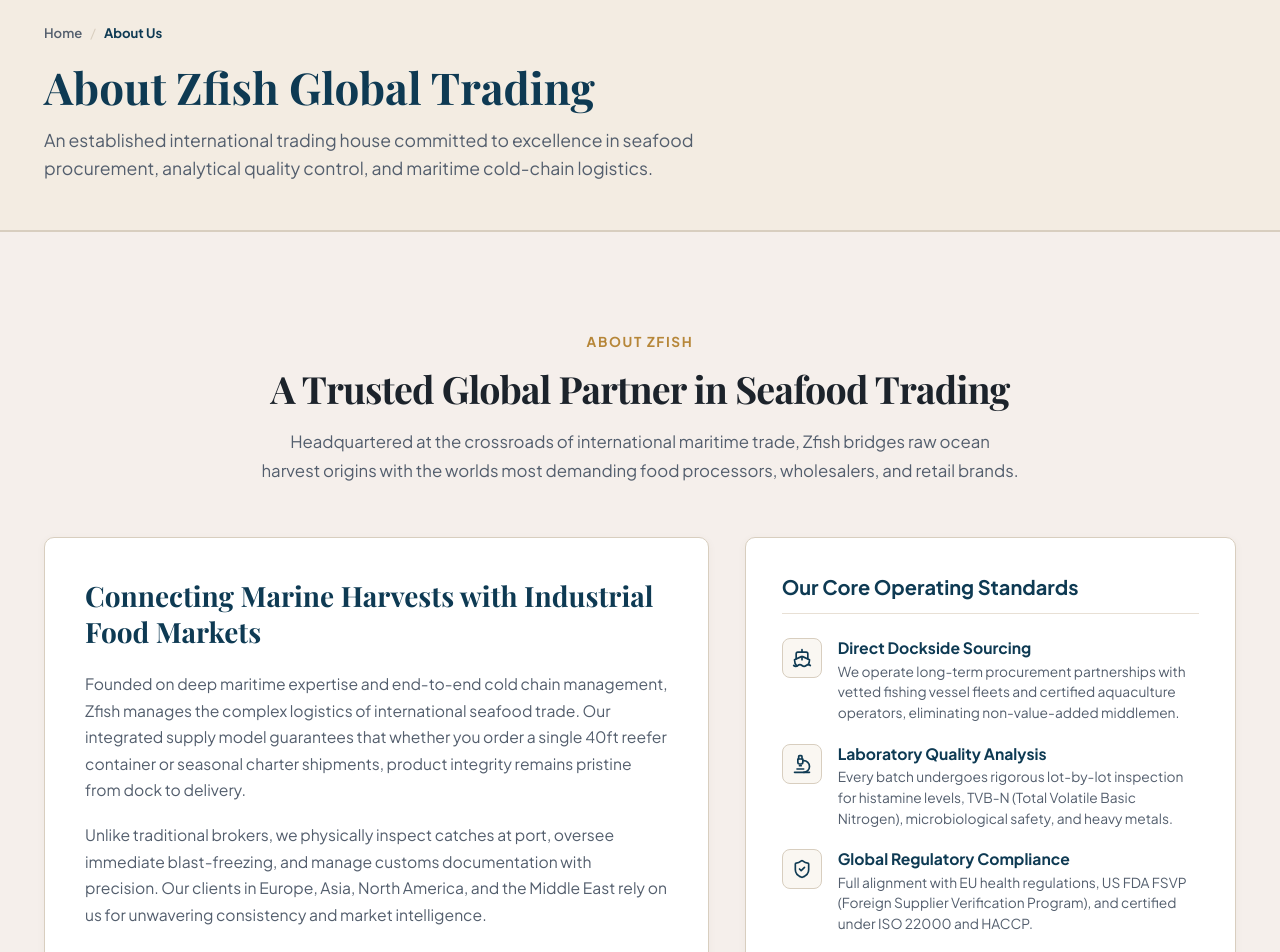
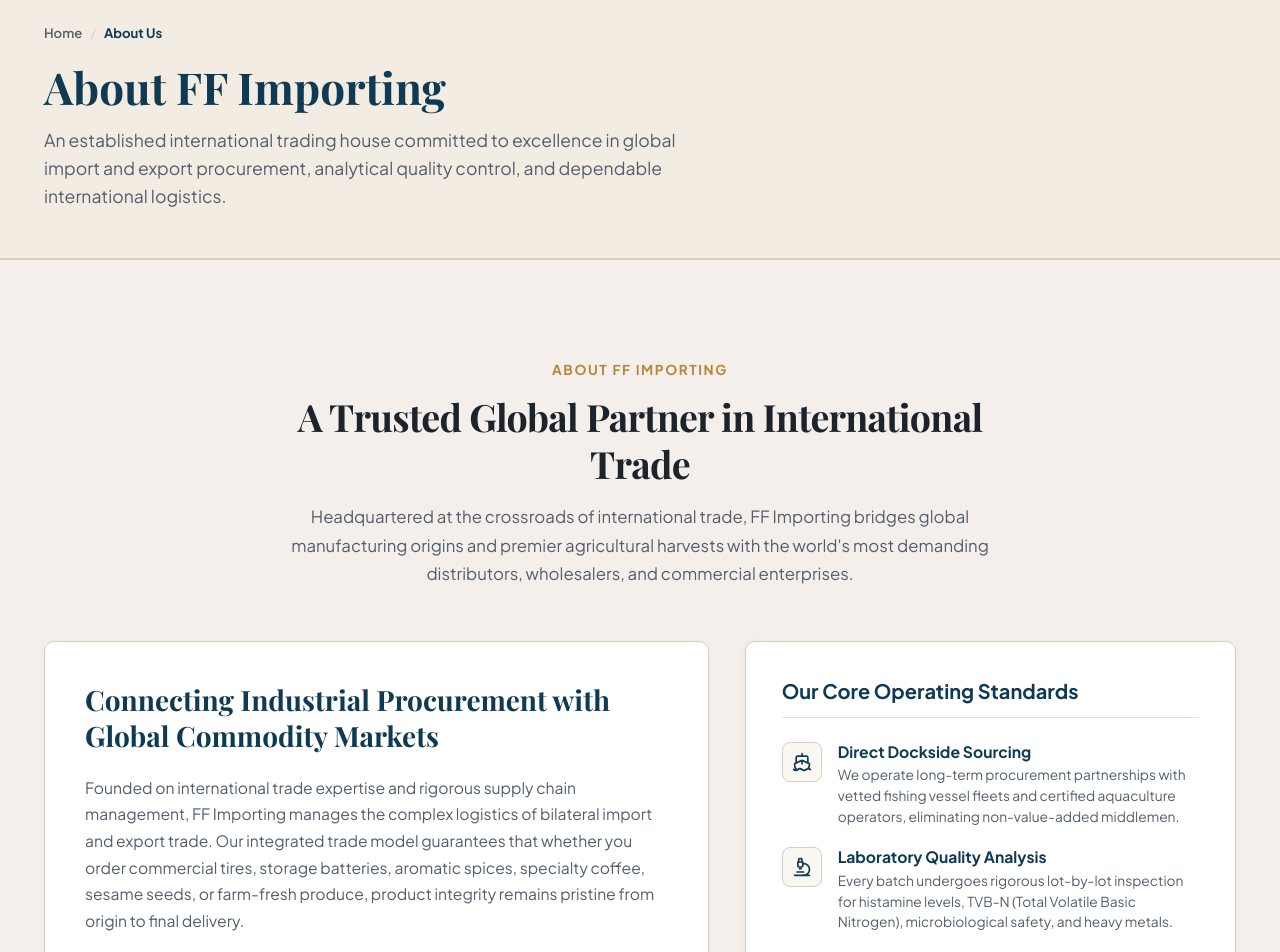
Before and after one commit to Goodomenn/import_spice, a React (Vite) app: page /about in a window 1280 px wide. Shown: the part 140-1092 px from the top of the page. Built offline with nearby package versions, Linux system fonts and the light colour scheme; a web font is replaced by a local one.

Commit message:
feat: replace all remaining zfish mentions with FF Importing across all pages

```diff
--- a/package.json
+++ b/package.json
@@ -1,5 +1,5 @@
 {
-  "name": "zfish",
+  "name": "ff-importing",
   "private": true,
   "version": "1.0.0",
   "type": "module",
--- a/src/components/AboutSection.jsx
+++ b/src/components/AboutSection.jsx
@@ -50,12 +50,12 @@ export default function AboutSection() {
       <div className="container">
         {/* Top Header */}
         <div className="section-header">
-          <span className="section-subtitle">About Zfish</span>
-          <h2 className="section-title font-serif">A Trusted Global Partner in Seafood Trading</h2>
+          <span className="section-subtitle">About FF Importing</span>
+          <h2 className="section-title font-serif">A Trusted Global Partner in International Trade</h2>
           <p className="section-desc">
-            Headquartered at the crossroads of international maritime trade, Zfish bridges raw
-            ocean harvest origins with the worlds most demanding food processors, wholesalers,
-            and retail brands.
+            Headquartered at the crossroads of international trade, FF Importing bridges
+            global manufacturing origins and premier agricultural harvests with the world's most demanding distributors,
+            wholesalers, and commercial enterprises.
           </p>
         </div>
 
@@ -63,20 +63,20 @@ export default function AboutSection() {
         <div className="about-grid">
           <div className="about-text-card">
             <h3 className="about-card-title font-serif">
-              Connecting Marine Harvests with Industrial Food Markets
+              Connecting Industrial Procurement with Global Commodity Markets
             </h3>
             <p className="about-p">
-              Founded on deep maritime expertise and end-to-end cold chain management,
-              Zfish manages the complex logistics of international seafood trade.
-              Our integrated supply model guarantees that whether you order a single 40ft reefer
-              container or seasonal charter shipments, product integrity remains pristine from
-              dock to delivery.
+              Founded on international trade expertise and rigorous supply chain management,
+              FF Importing manages the complex logistics of bilateral import and export trade.
+              Our integrated trade model guarantees that whether you order commercial tires, storage batteries,
+              aromatic spices, specialty coffee, sesame seeds, or farm-fresh produce, product integrity remains pristine from
+              origin to final delivery.
             </p>
             <p className="about-p">
-              Unlike traditional brokers, we physically inspect catches at port, oversee
-              immediate blast-freezing, and manage customs documentation with precision.
-              Our clients in Europe, Asia, North America, and the Middle East rely on us
-              for unwavering consistency and market intelligence.
+              Unlike traditional brokers, we physically inspect consignments at origin, oversee
+              quality certification, and manage customs documentation with precision.
+              Our clients in Africa, the Middle East, Europe, and Asia-Pacific rely on us
+              for unwavering consistency and dependable supply lines.
             </p>
 
             <div className="about-stats">
--- a/src/components/Footer.jsx
+++ b/src/components/Footer.jsx
@@ -123,7 +123,7 @@ export default function Footer() {
         {/* Bottom Legal Bar */}
         <div className="footer-bottom">
           <div className="copyright">
-            &copy; {new Date().getFullYear()} Zfish Global B.V. All rights reserved. Registered under Chamber of Commerce (KvK Rotterdam).
+            &copy; {new Date().getFullYear()} FF Importing Global Services. All rights reserved.
           </div>
           <div className="footer-legal-links">
             <a href="#">Terms of Sale & Delivery</a>
--- a/src/pages/AboutPage.jsx
+++ b/src/pages/AboutPage.jsx
@@ -47,10 +47,10 @@ export default function AboutPage() {
             <span className="crumb-sep">/</span>
             <span className="crumb-current">About Us</span>
           </div>
-          <h1 className="page-title font-serif">About Zfish Global Trading</h1>
+          <h1 className="page-title font-serif">About FF Importing</h1>
           <p className="page-lead">
-            An established international trading house committed to excellence in seafood procurement,
-            analytical quality control, and maritime cold-chain logistics.
+            An established international trading house committed to excellence in global import and export procurement,
+            analytical quality control, and dependable international logistics.
           </p>
         </div>
       </div>
@@ -65,8 +65,8 @@ export default function AboutPage() {
             <span className="section-subtitle">Food Safety Excellence</span>
             <h2 className="section-title font-serif">Analytical Laboratory & Quality Protocols</h2>
             <p className="section-desc">
-              Every container dispatched by Zfish is backed by verified Certificates of Analysis (COA).
-              Our multi-tiered testing protocols ensure uncompromised food safety and consumer trust.
+              Every container dispatched by FF Importing is backed by verified Certificates of Analysis (COA).
+              Our multi-tiered testing protocols ensure uncompromised quality and consumer trust.
             </p>
           </div>
 
@@ -125,7 +125,7 @@ export default function AboutPage() {
               <div>
                 <h3 className="bottom-cta-title font-serif">Partner with Our Commercial Desk</h3>
                 <p className="bottom-cta-desc">
-                  Learn how Zfish can optimize your raw material sourcing and secure your seafood supply chain.
+                  Learn how FF Importing can optimize your raw material sourcing and secure your international supply chain.
                 </p>
               </div>
               <Link to="/contact" className="btn btn-primary">
--- a/src/pages/ContactPage.jsx
+++ b/src/pages/ContactPage.jsx
@@ -20,12 +20,12 @@ export default function ContactPage() {
       a: 'Our standard export MOQ is one Full Container Load (FCL), typically 1x 40ft High-Cube Reefer (~25 Metric Tons net weight) or 1x 20ft Reefer (~12-14 MT). For premium air-freight species such as Sashimi-grade Bluefin Tuna or live shellfish, we accommodate palletized shipments starting at 500kg to 1,500kg.'
     },
     {
-      q: 'What payment and credit instruments does Zfish accept for international contracts?',
+      q: 'What payment and credit instruments does FF Importing accept for international contracts?',
       a: 'We work primarily with Irrevocable Documentary Letters of Credit (L/C at sight) issued or confirmed by top-tier prime banks, Telegraphic Transfer (T/T with advance deposit and balance against copy of Bill of Lading), and credit insurance limits approved through Euler Hermes / Coface for established long-term buyers.'
     },
     {
-      q: 'Can Zfish provide official veterinary health certificates and certificates of origin for customs clearance?',
-      a: 'Yes, 100% of our export consignments are accompanied by official government-issued Veterinary Health Certificates, legal Catch Certificates (IUU compliance), EUR.1 / GSP Certificates of Origin, packing lists, and commercial invoices stamped by the relevant chamber of commerce.'
+      q: 'Can FF Importing provide official certificates of origin, inspection reports, and phytosanitary certificates for customs clearance?',
+      a: 'Yes, 100% of our consignments are accompanied by official government-issued Certificates of Origin, independent inspection certificates (SGS/Bureau Veritas), Phytosanitary Certificates, packing lists, and commercial invoices stamped by the relevant chamber of commerce.'
     },
     {
       q: 'How are product samples dispatched for laboratory testing or culinary evaluation?',
--- a/src/pages/HomePage.jsx
+++ b/src/pages/HomePage.jsx
@@ -39,7 +39,7 @@ export default function HomePage() {
             <span className="section-subtitle">Commercial Trade Divisions</span>
             <h2 className="section-title font-serif">Two Core Trading Divisions, One Global Standard</h2>
             <p className="section-desc">
-              Zfish bridges international industrial procurement with certified agricultural commodity exports,
+              FF Importing bridges international industrial procurement with certified agricultural commodity exports,
               providing unbroken origin traceability and tailored Incoterms 2020 delivery solutions.
             </p>
           </div>
@@ -188,7 +188,7 @@ export default function HomePage() {
                 Multi-Modal Freight Engineering & Strict Quality Assurance
               </h2>
               <p className="operations-p">
-                At Zfish, we manage end-to-end supply chain logistics across bilateral trade lanes.
+                At FF Importing, we manage end-to-end supply chain logistics across bilateral trade lanes.
                 From containerized bulk lashing of heavy industrial tires and batteries to hermetic moisture-shielded
                 shipments of specialty coffee, sesame seeds, cashew nuts, and 24-hour horticultural cold-chain air freight.
               </p>
--- a/src/pages/NetworkPage.jsx
+++ b/src/pages/NetworkPage.jsx
@@ -60,8 +60,8 @@ export default function NetworkPage() {
           </div>
           <h1 className="page-title font-serif">Global Distribution & Shipping Corridors</h1>
           <p className="page-lead">
-            With bonded cold-storage depots, direct port operations, and refrigerated container logistics,
-            Zfish connects prime harvest waters with over 40 destination countries worldwide.
+            With bonded logistics depots, direct port operations, and dedicated multimodal freight corridors,
+            FF Importing connects premier industrial manufacturing hubs and agricultural origins with over 40 destination countries worldwide.
           </p>
         </div>
       </div>
```
Also changed, not shown: src/components/GlobalPresence.jsx (+6 -6 lines), src/pages/SourcingPage.jsx (+7 -7 lines).
